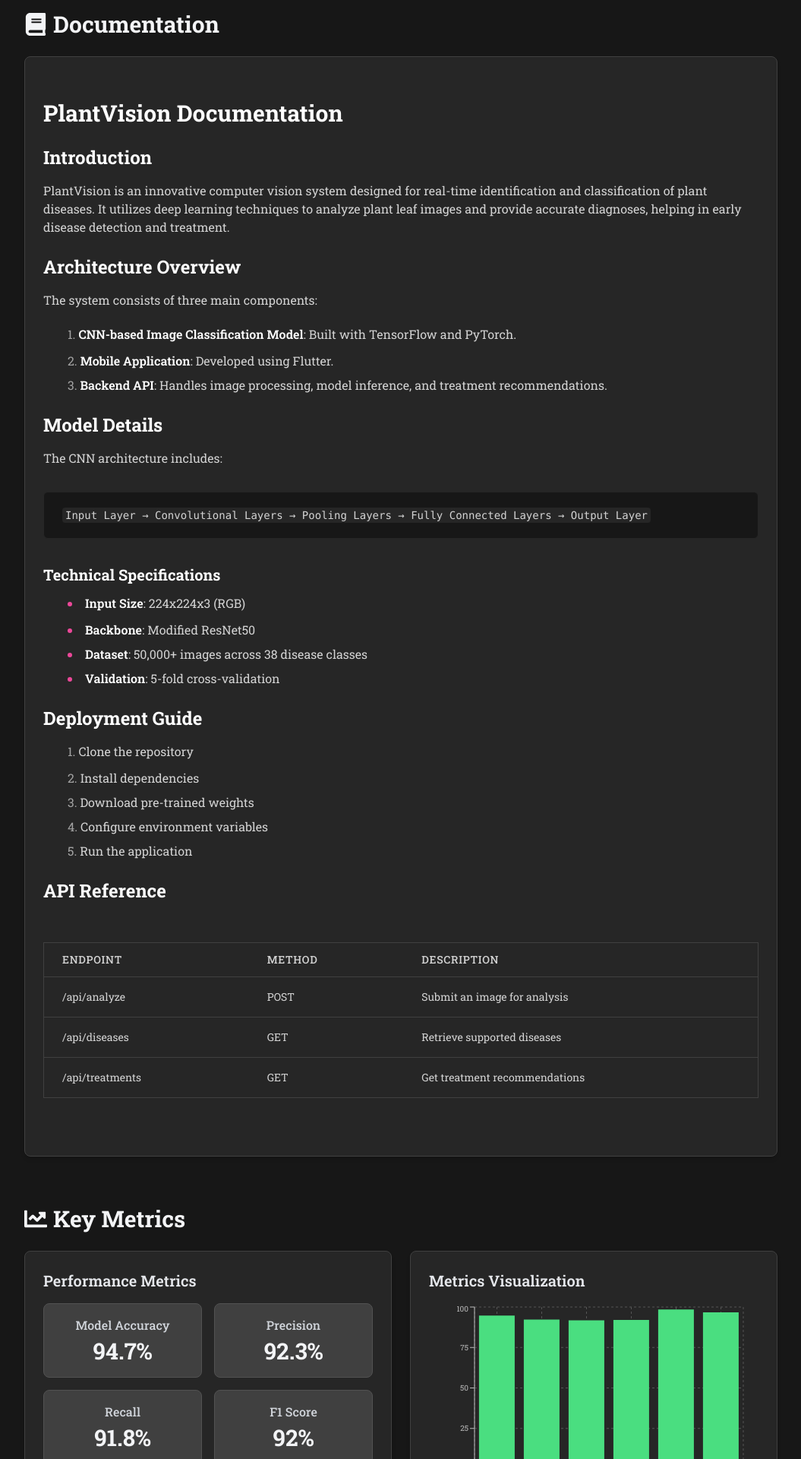
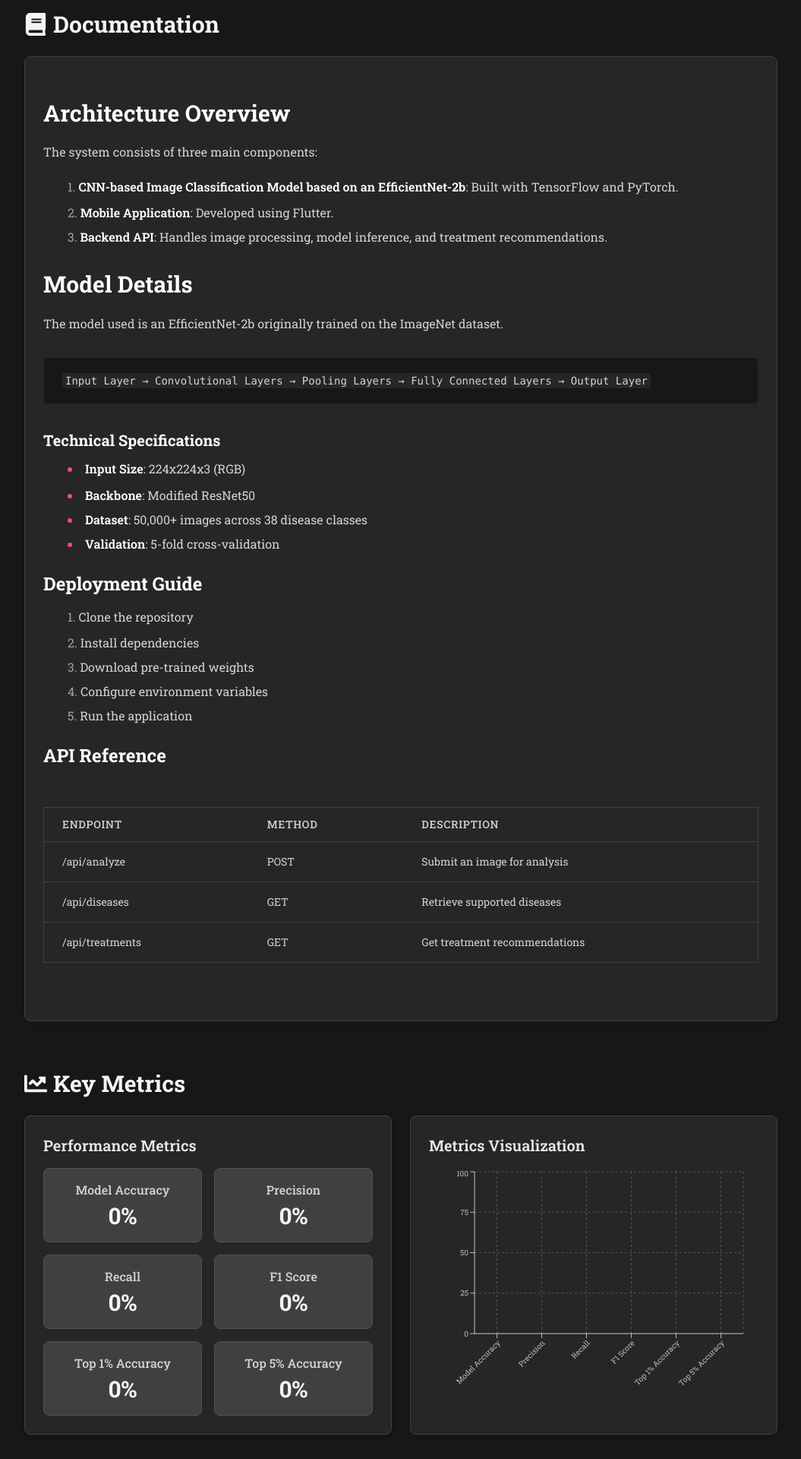
Before and after one commit to MDeus-ai/deus, a React (Create React App) app: page /projects/plantvision-cv001dd in a window 1280 px wide. Shown: the part 720-2640 px from the top of the page at 76% size, without its empty margins (112-1167 px from the left). Built offline with nearby package versions, Linux system fonts and the light colour scheme; a web font is replaced by a local one.

Commit message:
Version 5.9.5-PlantVision documentation update

```diff
--- a/src/pages/PlantVisionPage.js
+++ b/src/pages/PlantVisionPage.js
@@ -21,31 +21,25 @@
     github: "https://github.com/MDeus-ai/PlantVision-cv001dd",
     tags: ["Tensorflow", "Pytorch", "Python", "Flutter", "Cuda"],
     metrics: [
-      { name: "Model Accuracy", value: 94.7 },
-      { name: "Precision", value: 92.3 },
-      { name: "Recall", value: 91.8 },
-      { name: "F1 Score", value: 92.0 },
-      { name: "Top 1% Accuracy", value: 98.5 },
-      { name: "Top 5% Accuracy", value: 96.7 }
+      { name: "Model Accuracy", value: 0 },
+      { name: "Precision", value: 0 },
+      { name: "Recall", value: 0 },
+      { name: "F1 Score", value: 0 },
+      { name: "Top 1% Accuracy", value: 0 },
+      { name: "Top 5% Accuracy", value: 0 }
     ],
     documentation: `
-# PlantVision Documentation
-
-## Introduction
-
-PlantVision is an innovative computer vision system designed for real-time identification and classification of plant diseases. It utilizes deep learning techniques to analyze plant leaf images and provide accurate diagnoses, helping in early disease detection and treatment.
-
-## Architecture Overview
+# Architecture Overview
 
 The system consists of three main components:
 
-1. **CNN-based Image Classification Model**: Built with TensorFlow and PyTorch.
+1. **CNN-based Image Classification Model based on an EfficientNet-2b**: Built with TensorFlow and PyTorch.
 2. **Mobile Application**: Developed using Flutter.
 3. **Backend API**: Handles image processing, model inference, and treatment recommendations.
 
-## Model Details
+# Model Details
 
-The CNN architecture includes:
+The model used is an EfficientNet-2b originally trained on the ImageNet dataset.
 
 \`\`\`
 Input Layer → Convolutional Layers → Pooling Layers → Fully Connected Layers → Output Layer
```
